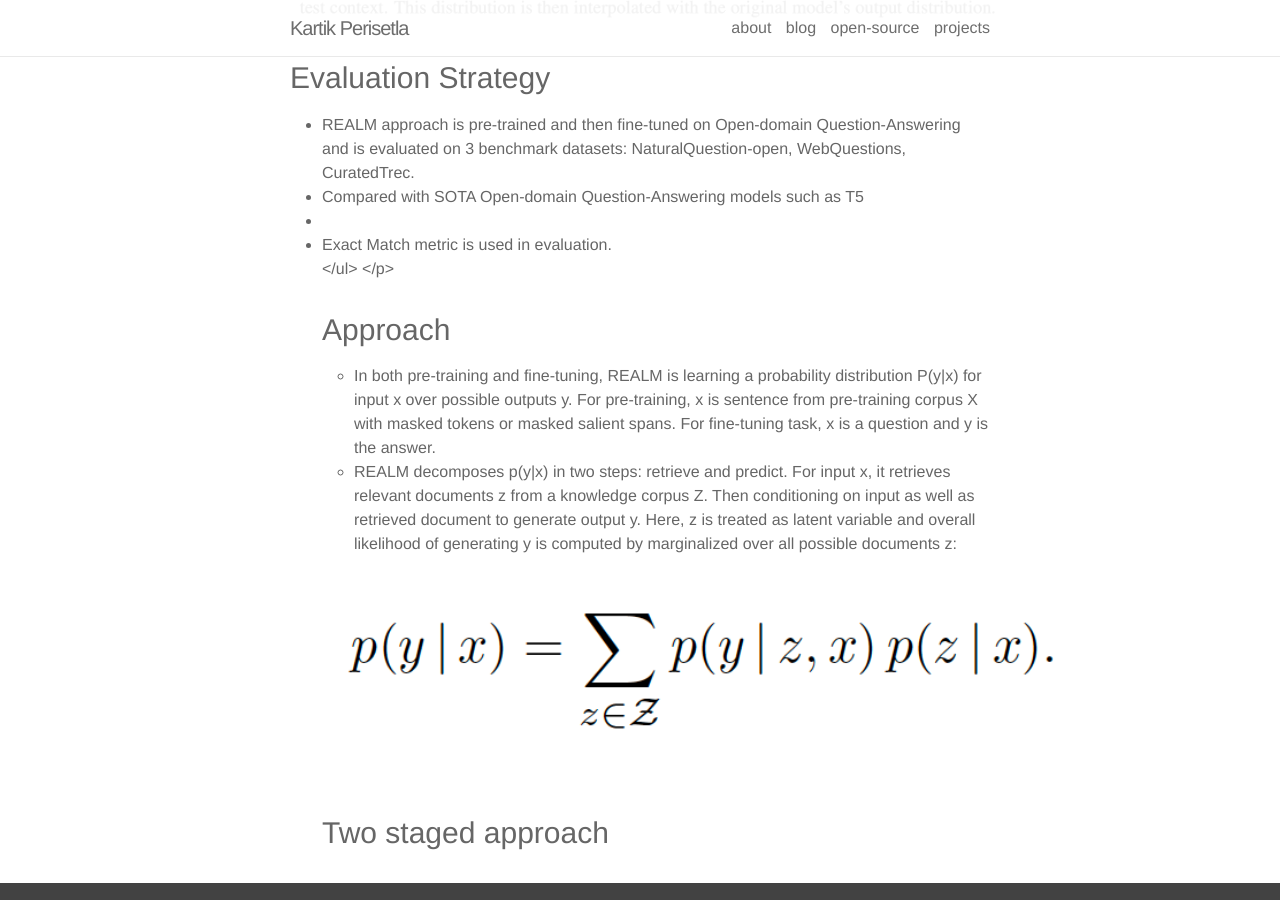
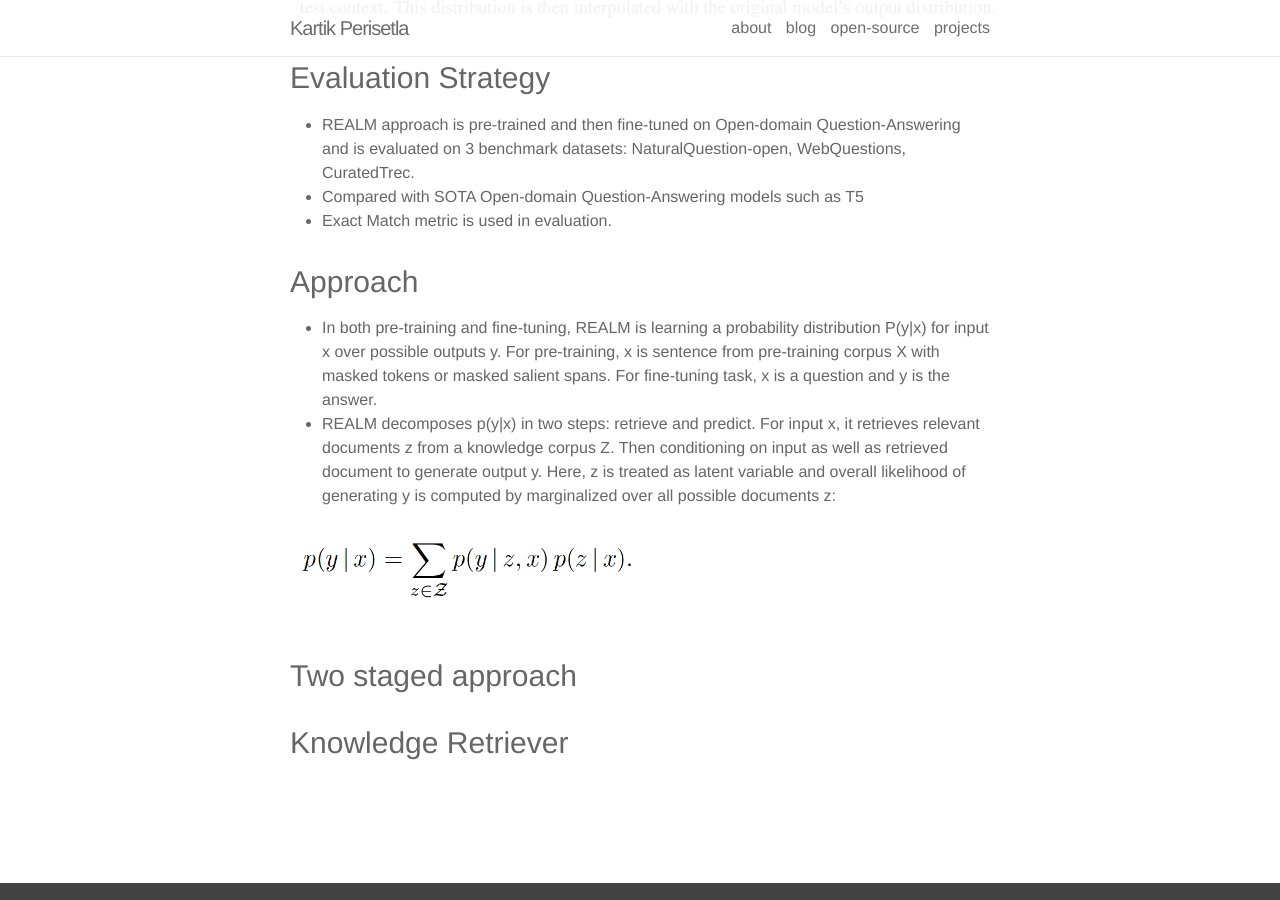
Before and after one commit to kartikperisetla/kartikperisetla.github.io, a Jekyll site: the page built from _posts/2021-02-10-retrieval-augmented-language-model-pre-training.markdown, in a window 1280 px wide and 900 px high, scrolled down 2706 px. Built offline with Jekyll 4.4.1, drawn with Linux system fonts in a browser that asks for light colours; nearby versions of some CDN libraries.

Commit message:
Update 2021-02-10-retrieval-augmented-language-model-pre-training.markdown

```diff
--- a/_posts/2021-02-10-retrieval-augmented-language-model-pre-training.markdown
+++ b/_posts/2021-02-10-retrieval-augmented-language-model-pre-training.markdown
@@ -97,7 +97,7 @@ comments: true
     </li>
     <li>
         Compared with SOTA Open-domain Question-Answering models such as T5
-    <li>
+    </li>
     <li>
     Exact Match metric is used in evaluation.
     </li>
@@ -114,7 +114,7 @@ comments: true
         REALM decomposes p(y|x) in two steps: retrieve and predict. For input x, it retrieves relevant documents z from a knowledge corpus Z. Then conditioning on input as well as retrieved document to generate output y. Here, z is treated as latent variable and overall likelihood of generating y is computed by marginalized over all possible documents z:
     </li>
 </ul>
-<img class="center" width="750px" src="{{ site.baseurl }}/assets/img/blog/realm_conditional_prob.png"/><br/>
+<img class="center" width="350px" src="{{ site.baseurl }}/assets/img/blog/realm_conditional_prob.png"/><br/>
 </p>
 
 <h3>Two staged approach</h3>
```
